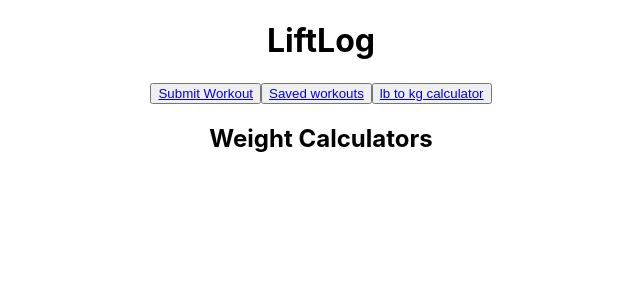
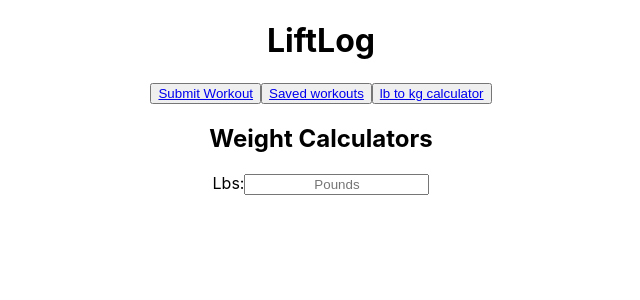
Before and after one commit to DeanLeong/LiftLog, a React (Create React App) app: page /Calculator in a window 1280 px wide. Shown: the top 300 px of the page, without its empty margins (319-959 px from the left). Built offline with nearby package versions, Linux system fonts and the light colour scheme.

Commit message:
pounds input for calc

```diff
--- a/src/App.css
+++ b/src/App.css
@@ -43,3 +43,7 @@
   margin-left: 25px;
   margin-right: 25px;
 }
+
+.submit-workout {
+  margin-top: 25px;
+}
--- a/src/App.js
+++ b/src/App.js
@@ -1,5 +1,5 @@
 import './App.css';
-import Calculator from "./Calculator"
+import Calculator from "./Calculators"
 import Header from "./Header"
 import React from "react"
 import { Route } from "react-router-dom"
--- a/src/Calculator.jsx
+++ /dev/null
@@ -1,14 +0,0 @@
-import React from "react"
-
-function Calculator() {
-  return (
-    <div>
-      <h2>Weight Calculators</h2>
-      <form>
-
-      </form>
-    </div>
-  )
-}
-
-export default Calculator
--- /dev/null
+++ b/src/Calculators.jsx
@@ -0,0 +1,25 @@
+import React, { useState } from "react"
+
+function Calculators() {
+  const [value, setValue] = useState("")
+  function lbsToKgs() {
+
+  }
+  return (
+    <div>
+      <h2>Weight Calculators</h2>
+      <form>
+        <label htmlFor="lbsToKgs">Lbs:</label>
+        <input className="lbsInput"
+          name="Pounds"
+          type="text"
+          placeholder="Pounds"
+          value={value}
+          onChange={(e) => setValue(e.target.value)}
+          />
+      </form>
+    </div>
+  )
+}
+
+export default Calculators
--- a/src/SubmitWorkout.jsx
+++ b/src/SubmitWorkout.jsx
@@ -40,6 +40,8 @@ function SubmitWorkout(props) {
   }
 
   return (
+    <div>
+      <h2>Submit A Workout</h2>
     <div className="submit-workout">
     <form onSubmit={handleSubmit}>
       <label className="form-label" htmlFor="Day">Day:</label>
@@ -85,6 +87,7 @@ function SubmitWorkout(props) {
       <button type="submit" className="form-submit-button">Submit Workout</button>
       </form>
       </div>
+    </div>
   )
 }
 
```
